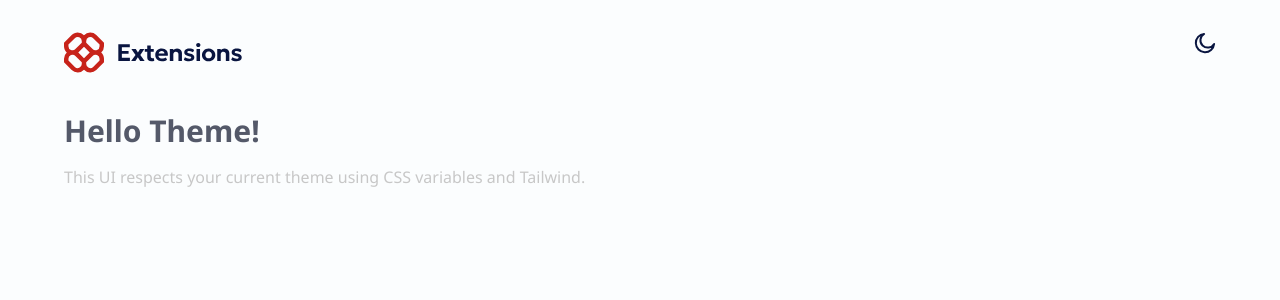
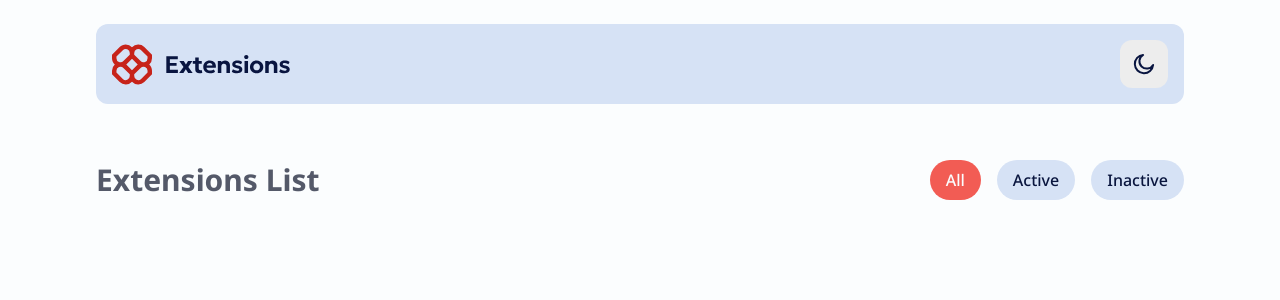
Before and after one commit to iamalabisunday/Browser-Extension-Manager-UI, a React (Vite) app: page / in a window 1280 px wide. Shown: the top 300 px of the page. Built offline with nearby package versions, Linux system fonts and the light colour scheme.

Commit message:
first commit

```diff
--- a/src/BrowserExtension.jsx
+++ b/src/BrowserExtension.jsx
@@ -29,23 +29,34 @@ export default function BrowserExtension() {
 
   return (
     <div className="w-screen h-screen bg-[var(--color-background)] text-[var(--color-border)] transition-colors duration-300">
-      <main className="container w-[90%] mx-auto">
-        <header className="w-full h-auto pt-8 flex items-start justify-between">
-          <img src={logo} alt="logo" />
-          <img
-            src={darkMode ? iconSun : iconMoon}
-            alt="Toggle theme"
-            onClick={toggleTheme}
-            className="cursor-pointer"
-          />
+      <main className="container w-[85%] mx-auto">
+        {/* NAVBAR SECTION */}
+        <header className="w-full h-auto pt-6">
+          <section className="w-full h-auto p-4 flex items-center justify-between bg-[var(--color-background-soft)] rounded-xl">
+            <img src={darkMode ? logo : logo} alt="logo" />
+            <div className="w-12 h-12 rounded-xl bg-[var(--color-background-alt)] flex items-center justify-center cursor-pointer">
+              <img
+                src={darkMode ? iconSun : iconMoon}
+                alt="Toggle theme"
+                onClick={toggleTheme}
+              />
+            </div>
+          </section>
         </header>
-
-        <section className="mt-10">
-          <h1 className="text-3xl font-bold mb-4">Hello Theme!</h1>
-          <p className="text-[var(--color-text-muted)]">
-            This UI respects your current theme using CSS variables and
-            Tailwind.
-          </p>
+        {/* HEADER SECTION */}
+        <section className="w-full flex flex-col gap-4 md:flex-row justify-between items-center text-center font-bold mb-4 mt-10 pt-4 pb-4">
+          <h1 className="text-3xl whitespace-nowrap">Extensions List</h1>
+          <article className="flex gap-4">
+            <button className="w-fit h-10 p-4 font-medium rounded-4xl bg-[var(--color-accent)] text-[var(--color-background)] cursor-pointer flex justify-center items-center">
+              All
+            </button>
+            <button className="w-fit h-10 p-4 font-medium rounded-4xl bg-[var(--color-background-soft)] hover:bg-[var(--color-accent)] hover:text-[var(--color-background)] active:bg-[var(--color-accent)] active:text-[var(--color-background)] text-[var(--color-surface)] cursor-pointer flex justify-center items-center">
+              Active
+            </button>
+            <button className="w-fit h-10 p-4 font-medium rounded-4xl bg-[var(--color-background-soft)] hover:bg-[var(--color-accent)] hover:text-[var(--color-background)] active:bg-[var(--color-accent)] active:text-[var(--color-background)] text-[var(--color-surface)] cursor-pointer flex justify-center items-center">
+              Inactive
+            </button>
+          </article>
         </section>
       </main>
     </div>
--- a/src/index.css
+++ b/src/index.css
@@ -1,7 +1,5 @@
 @import "tailwindcss";
 body {
-  margin: 0;
-  padding: 0;
   font-family: "Noto Sans", sans-serif;
 }
 
```
